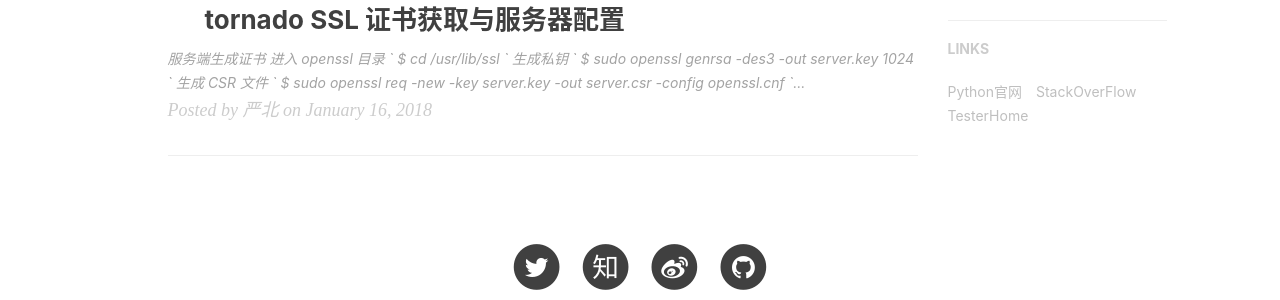
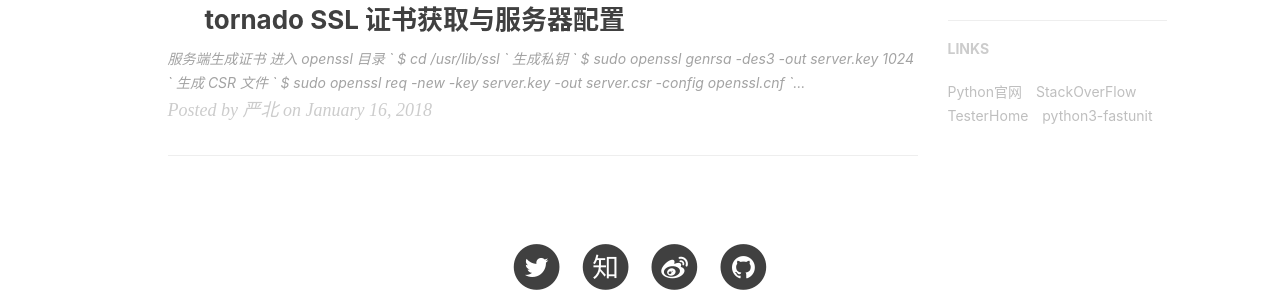
Before and after one commit to ityoung/homepage_bak, a Jekyll site: the page built from index.html, in a window 1280 px wide. Shown: the part 902-1202 px from the top of the page. Built offline with Jekyll 4.4.1, drawn with Linux system fonts in a browser that asks for light colours; nearby versions of some CDN libraries; the list of posts is cut into pages by our own code; comment, search, counter and statistics services are not loaded.

Commit message:
Add: link of fastunit

```diff
--- a/_config.yml
+++ b/_config.yml
@@ -95,5 +95,8 @@ links: [
     },{
         title: "TesterHome",
         href: "https://testerhome.com/"
+    },{
+        title: "python3-fastunit",
+        href: "https://github.com/ityoung/python3-fastunit"
     }
 ]
```
